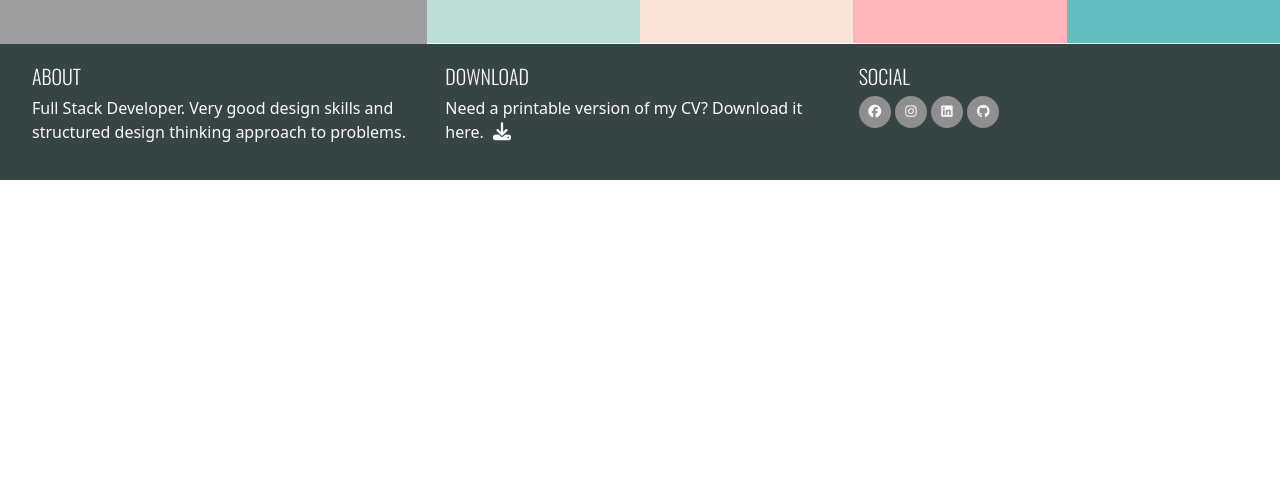
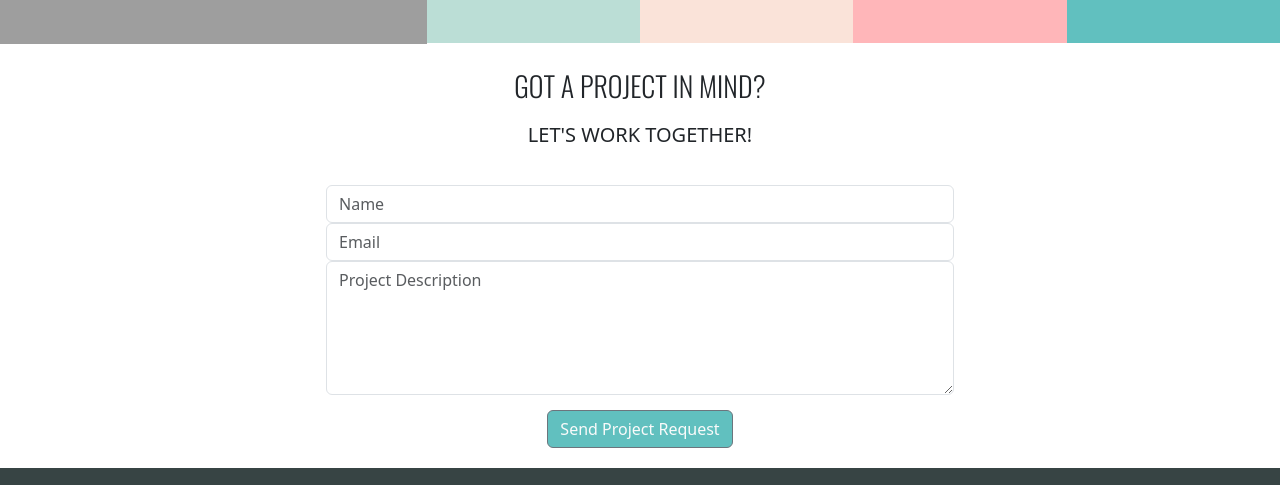
Before and after one commit to christiangoran/resume-project, a plain HTML site: page contact.html in a window 1280 px wide. Shown: the part 316-801 px from the top of the page. Drawn offline with nearby package versions, Linux system fonts and the light colour scheme; grey boxes are pictures that could not be loaded; a web font is replaced by a local one.

Commit message:
Add contact form

```diff
--- a/assets/css/style.css
+++ b/assets/css/style.css
@@ -16,6 +16,10 @@
 
 .bg-color-work-history {
     background-color:  #FAE3D9 ;
+}
+
+.bg-color-contact {
+    background-color: #fff;
 }
 
 .ui-menu-color-home {
@@ -332,3 +336,37 @@ footer {
 .history-items {
     margin-bottom: 30px;
 }
+
+/*---------------------------------------------CONTACT FORM*/
+
+.contact-heading {
+    font-family: 'Oswald', sans-serif;
+    font-weight: 300;
+    margin-top: 25px;
+    margin-bottom: 20px;
+}
+
+.center-form {
+    padding-top: 10px;
+    margin: 0 auto;
+    max-width: 70%;
+}
+
+button[type="submit"] {
+    margin-top: 15px;
+    margin-bottom: 20px;
+    color: #fafafa;
+    background-color: #61C0BF;
+
+}
+
+/*---------------------------------------------MEDIA QUERIES*/
+
+@media(min-width: 992px) {
+    .center-form {
+        padding-top: 30px;
+        min-height: 240px;
+        margin: 0 auto;
+        max-width: 50%;
+    }
+}
--- a/contact.html
+++ b/contact.html
@@ -8,7 +8,8 @@
     <link href="https://cdn.jsdelivr.net/npm/bootstrap@5.3.0/dist/css/bootstrap.min.css" rel="stylesheet"
         integrity="sha384-9ndCyUaIbzAi2FUVXJi0CjmCapSmO7SnpJef0486qhLnuZ2cdeRhO02iuK6FUUVM" crossorigin="anonymous">
     <script src="https://kit.fontawesome.com/276127dde2.js" crossorigin="anonymous"></script>
-    <link rel="stylesheet" href="https://cdnjs.cloudflare.com/ajax/libs/hover.css/2.1.1/css/hover-min.css" type="text/css" />
+    <link rel="stylesheet" href="https://cdnjs.cloudflare.com/ajax/libs/hover.css/2.1.1/css/hover-min.css"
+        type="text/css" />
     <link rel="stylesheet" href="/assets/css/style.css" type="text/css">
     <title>Resume - Christian Göran</title>
 </head>
@@ -31,16 +32,20 @@
                     <div class="col">
                         <ul id="nav" class="list-inline menucontainerclass">
                             <li class="col-6 col-sm-3 ui-menu-color-home list-inline-item menuitem">
-                                <a href="#" class="hvr-sweep-to-bottom"><i class="fa-solid fa-house" aria-hidden="true"></i><span>Home</span></a>
+                                <a href="#" class="hvr-sweep-to-bottom"><i class="fa-solid fa-house"
+                                        aria-hidden="true"></i><span>Home</span></a>
                             </li>
                             <li class="col-6 col-sm-3 ui-menu-color-resume list-inline-item menuitem">
-                                <a href="#" class="hvr-sweep-to-bottom"><i class="fa-solid fa-graduation-cap" aria-hidden="true"></i><span>Resume</span></a>
+                                <a href="#" class="hvr-sweep-to-bottom"><i class="fa-solid fa-graduation-cap"
+                                        aria-hidden="true"></i><span>Resume</span></a>
                             </li>
                             <li class="col-6 col-sm-3 ui-menu-color-contact list-inline-item menuitem">
-                                <a href="#" class="hvr-sweep-to-bottom"><i class="fa-solid fa-comment" aria-hidden="true"></i><span>Contact</span></a>
+                                <a href="#" class="hvr-sweep-to-bottom"><i class="fa-solid fa-comment"
+                                        aria-hidden="true"></i><span>Contact</span></a>
                             </li>
                             <li class="col-6 col-sm-3 ui-menu-color-download list-inline-item menuitem">
-                                <a href="#" class="hvr-sweep-to-bottom"><i class="fa-solid fa-download" aria-hidden="true"></i><span>Download</span></a>
+                                <a href="#" class="hvr-sweep-to-bottom"><i class="fa-solid fa-download"
+                                        aria-hidden="true"></i><span>Download</span></a>
                             </li>
                         </ul>
                     </div>
@@ -48,14 +53,34 @@
             </div>
         </div>
     </header>
-    <section>
+    <section class="container-fluid">
+        <div class="row  bg-color-contact">
+            <div class="col">
+                <h3 class="contact-heading uppercase text-center">Got a project in mind?</h3>
+                <h5 class="uppercase text-center">Let's work together!</h5>
+
+                <div class="center-form">
+                    <form>
+                        <input type="text" name="name" id="fullname" class="form-control" placeholder="Name" required>
+                        <input type="email" name="email" id="emailaddress" class="form-control" placeholder="Email" required>
+                        <textarea rows="5" name="projectsummary" id="projectsummary" class="form-control" placeholder="Project Description" required></textarea>
+                        <div class="form-row text-center">
+                            <div class="col">
+                                <button type="submit" class="btn btn-secondary">Send Project Request</button>
+                            </div>
+                        </div>
+                    </form>
+                </div>
+            </div>
+        </div>
 
     </section>
     <footer class="container-fluid">
         <div id="footer-details" class="row">
             <div class="col-sm-4">
                 <h5 class="uppercase general-sub">About</h5>
-                <p class="inline-block">Full Stack Developer. Very good design skills and structured design thinking approach to problems.
+                <p class="inline-block">Full Stack Developer. Very good design skills and structured design thinking
+                    approach to problems.
                 </p>
             </div>
             <div class="col-sm-4">
```
